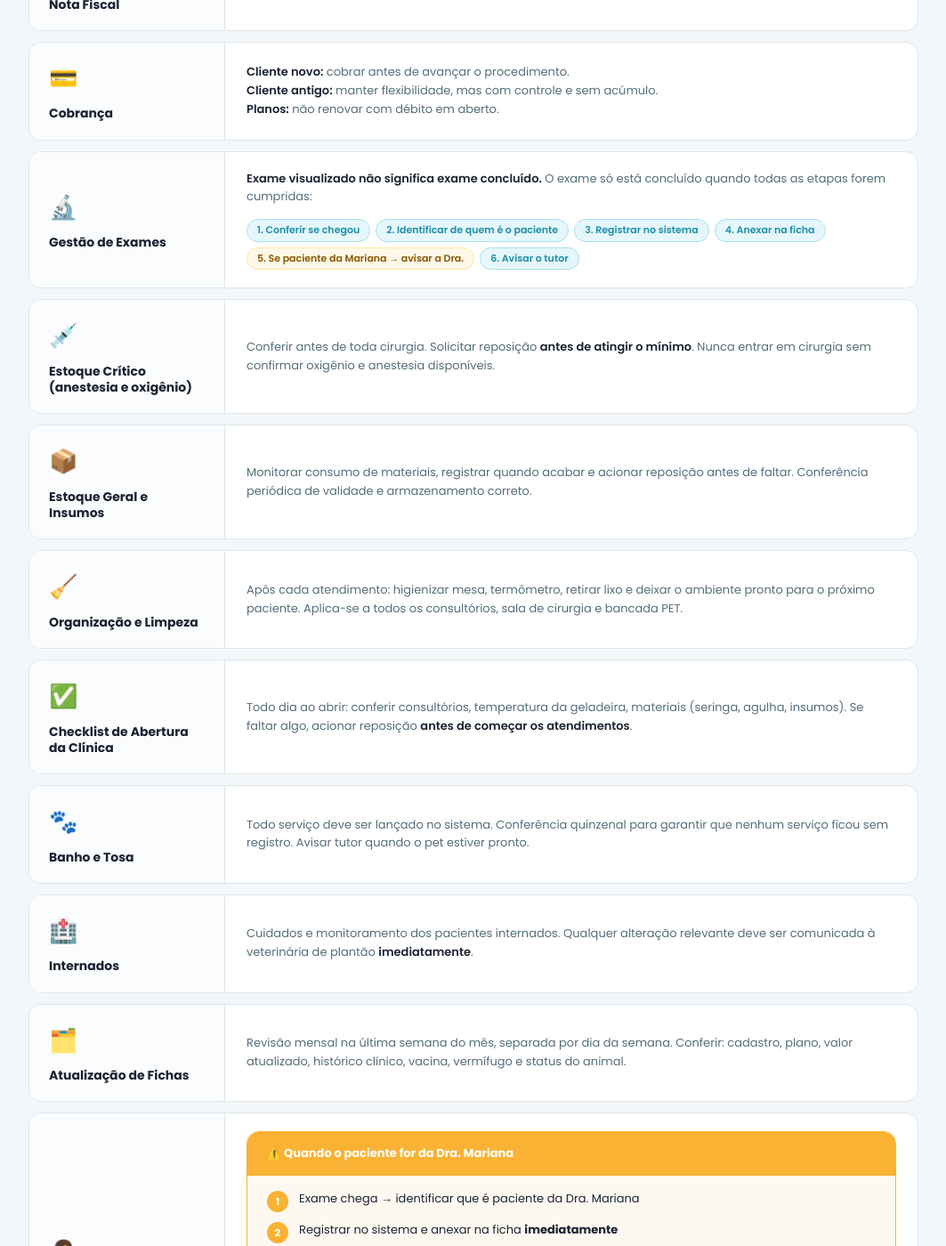
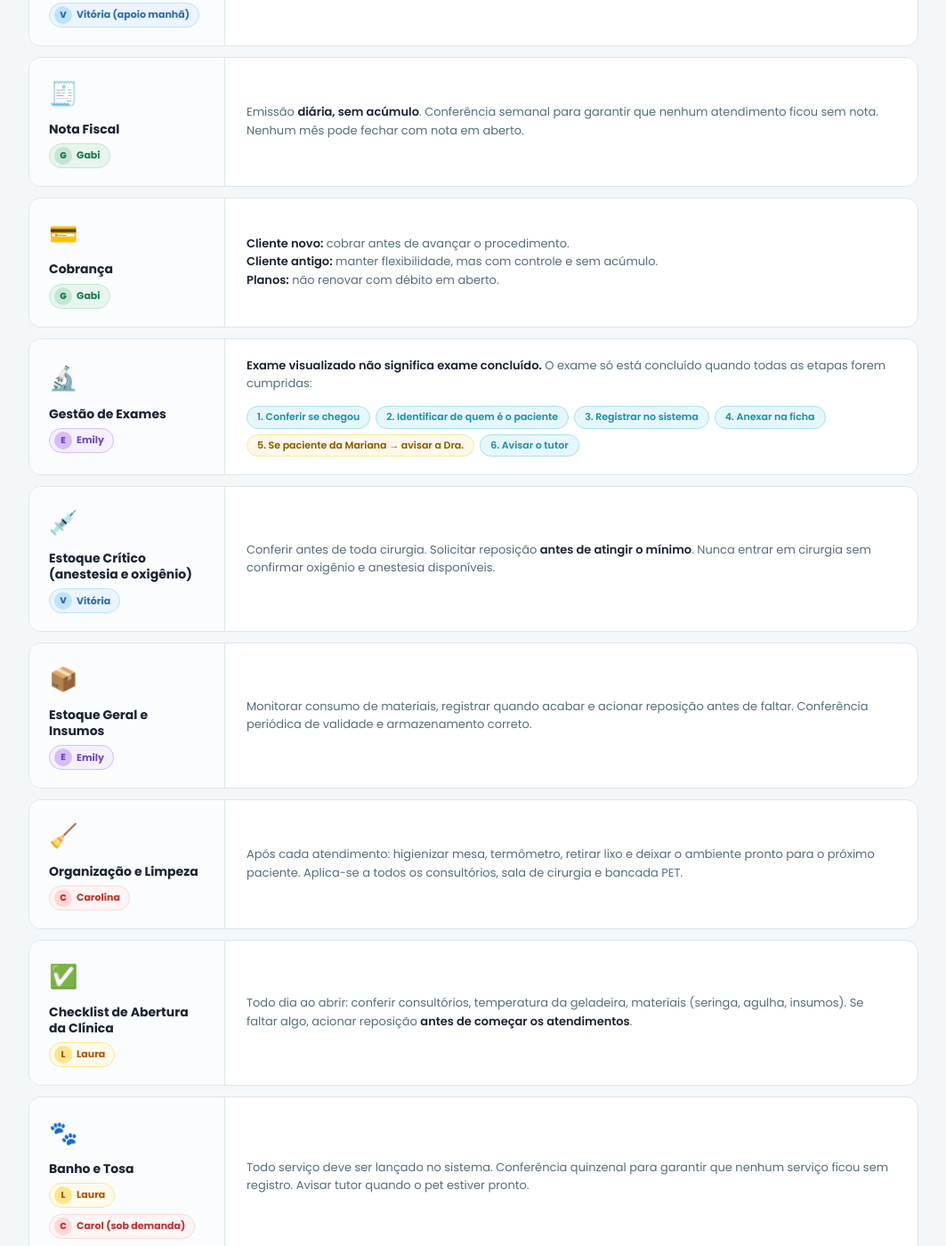
Before and after one commit to eduardosocialmedia2000-lang/bicho-da-praia, a plain HTML site: page index.html in a window 1280 px wide. Shown: the part 904-2304 px from the top of the page at 89% size, without its empty margins (108-1171 px from the left). Drawn offline with Linux system fonts and the light colour scheme.

Commit message:
Adiciona responsáveis em cada função e escala de turno

```diff
--- a/index.html
+++ b/index.html
@@ -234,6 +234,40 @@
       border-color: var(--green-border);
       color: var(--green);
     }
+
+    /* chips de pessoa */
+    .pessoa-chip {
+      display: inline-flex;
+      align-items: center;
+      gap: 5px;
+      padding: 3px 10px 3px 5px;
+      border-radius: 100px;
+      font-size: 11px;
+      font-weight: 700;
+      border: 1px solid transparent;
+      margin-top: 2px;
+      width: fit-content;
+    }
+    .pessoa-chip .ini {
+      width: 20px; height: 20px;
+      border-radius: 50%;
+      display: flex; align-items: center; justify-content: center;
+      font-size: 10px; font-weight: 800; flex-shrink: 0;
+    }
+    .chip-gabi     { background: #e8f5ee; color: #1a7a4a; border-color: #c3e6d4; }
+    .chip-gabi .ini     { background: #c3e6d4; color: #1a7a4a; }
+    .chip-vitoria  { background: #ebf4ff; color: #2b6cb0; border-color: #bee3f8; }
+    .chip-vitoria .ini  { background: #bee3f8; color: #2b6cb0; }
+    .chip-emily    { background: #f5f0ff; color: #6b46c1; border-color: #d6bcfa; }
+    .chip-emily .ini    { background: #d6bcfa; color: #6b46c1; }
+    .chip-carolina { background: #fff5f5; color: #c53030; border-color: #fed7d7; }
+    .chip-carolina .ini { background: #fed7d7; color: #c53030; }
+    .chip-laura    { background: #fffbeb; color: #b45309; border-color: #fde68a; }
+    .chip-laura .ini    { background: #fde68a; color: #b45309; }
+    .chip-mariana  { background: #fff0e0; color: #c05621; border-color: #fed7aa; }
+    .chip-mariana .ini  { background: #fed7aa; color: #c05621; }
+    .chip-indefinido { background: #f1f5f9; color: #718096; border-color: #e2e8f0; font-style: italic; font-weight: 500; }
+    .chip-indefinido .ini { background: #e2e8f0; color: #718096; }
 
     /* card em aberto */
     .funcao-card.aberto {
@@ -509,6 +543,8 @@
       <div class="funcao-left">
         <div class="funcao-icon">🏠</div>
         <div class="funcao-nome">Recepção e Atendimento</div>
+        <span class="pessoa-chip chip-gabi"><span class="ini">G</span>Gabi</span>
+        <span class="pessoa-chip chip-carolina"><span class="ini">C</span>Carol (apoio)</span>
       </div>
       <div class="funcao-right">
         <div class="funcao-desc">
@@ -527,6 +563,8 @@
       <div class="funcao-left">
         <div class="funcao-icon">📱</div>
         <div class="funcao-nome">WhatsApp</div>
+        <span class="pessoa-chip chip-gabi"><span class="ini">G</span>Gabi</span>
+        <span class="pessoa-chip chip-vitoria"><span class="ini">V</span>Vitória (apoio manhã)</span>
       </div>
       <div class="funcao-right">
         <div class="funcao-desc">
@@ -539,6 +577,7 @@
       <div class="funcao-left">
         <div class="funcao-icon">🧾</div>
         <div class="funcao-nome">Nota Fiscal</div>
+        <span class="pessoa-chip chip-gabi"><span class="ini">G</span>Gabi</span>
       </div>
       <div class="funcao-right">
         <div class="funcao-desc">
@@ -551,6 +590,7 @@
       <div class="funcao-left">
         <div class="funcao-icon">💳</div>
         <div class="funcao-nome">Cobrança</div>
+        <span class="pessoa-chip chip-gabi"><span class="ini">G</span>Gabi</span>
       </div>
       <div class="funcao-right">
         <div class="funcao-desc">
@@ -565,6 +605,7 @@
       <div class="funcao-left">
         <div class="funcao-icon">🔬</div>
         <div class="funcao-nome">Gestão de Exames</div>
+        <span class="pessoa-chip chip-emily"><span class="ini">E</span>Emily</span>
       </div>
       <div class="funcao-right">
         <div class="funcao-desc">
@@ -585,6 +626,7 @@
       <div class="funcao-left">
         <div class="funcao-icon">💉</div>
         <div class="funcao-nome">Estoque Crítico<br/>(anestesia e oxigênio)</div>
+        <span class="pessoa-chip chip-vitoria"><span class="ini">V</span>Vitória</span>
       </div>
       <div class="funcao-right">
         <div class="funcao-desc">
@@ -597,6 +639,7 @@
       <div class="funcao-left">
         <div class="funcao-icon">📦</div>
         <div class="funcao-nome">Estoque Geral e Insumos</div>
+        <span class="pessoa-chip chip-emily"><span class="ini">E</span>Emily</span>
       </div>
       <div class="funcao-right">
         <div class="funcao-desc">
@@ -609,6 +652,7 @@
       <div class="funcao-left">
         <div class="funcao-icon">🧹</div>
         <div class="funcao-nome">Organização e Limpeza</div>
+        <span class="pessoa-chip chip-carolina"><span class="ini">C</span>Carolina</span>
       </div>
       <div class="funcao-right">
         <div class="funcao-desc">
@@ -621,6 +665,7 @@
       <div class="funcao-left">
         <div class="funcao-icon">✅</div>
         <div class="funcao-nome">Checklist de Abertura da Clínica</div>
+        <span class="pessoa-chip chip-laura"><span class="ini">L</span>Laura</span>
       </div>
       <div class="funcao-right">
         <div class="funcao-desc">
@@ -633,6 +678,8 @@
       <div class="funcao-left">
         <div class="funcao-icon">🐾</div>
         <div class="funcao-nome">Banho e Tosa</div>
+        <span class="pessoa-chip chip-laura"><span class="ini">L</span>Laura</span>
+        <span class="pessoa-chip chip-carolina"><span class="ini">C</span>Carol (sob demanda)</span>
       </div>
       <div class="funcao-right">
         <div class="funcao-desc">
@@ -645,6 +692,7 @@
       <div class="funcao-left">
         <div class="funcao-icon">🏥</div>
         <div class="funcao-nome">Internados</div>
+        <span class="pessoa-chip chip-carolina"><span class="ini">C</span>Carolina</span>
       </div>
       <div class="funcao-right">
         <div class="funcao-desc">
@@ -657,6 +705,7 @@
       <div class="funcao-left">
         <div class="funcao-icon">🗂️</div>
         <div class="funcao-nome">Atualização de Fichas</div>
+        <span class="pessoa-chip chip-emily"><span class="ini">E</span>Emily</span>
       </div>
       <div class="funcao-right">
         <div class="funcao-desc">
@@ -669,6 +718,7 @@
       <div class="funcao-left">
         <div class="funcao-icon">👩‍⚕️</div>
         <div class="funcao-nome">Pacientes da Dra. Mariana — Fluxo Obrigatório</div>
+        <span class="pessoa-chip chip-indefinido"><span class="ini">?</span>A definir c/ a Dra.</span>
       </div>
       <div class="funcao-right">
         <div class="subfluxo">
@@ -720,35 +770,37 @@
     <div class="dia-card">
       <div class="dia-header">Segunda</div>
       <div class="dia-body">
-        <span>Recepção noturna</span>
+        <span class="pessoa-chip chip-gabi"><span class="ini">G</span>Gabi</span>
         <span class="dia-nota">fixo</span>
       </div>
     </div>
     <div class="dia-card">
       <div class="dia-header">Terça</div>
       <div class="dia-body">
-        <span>Recepção noturna</span>
+        <span class="pessoa-chip chip-mariana"><span class="ini">M</span>Mariana</span>
         <span class="dia-nota">fixo</span>
       </div>
     </div>
     <div class="dia-card">
       <div class="dia-header">Quarta</div>
       <div class="dia-body">
-        <span>Recepção noturna</span>
+        <span class="pessoa-chip chip-carolina"><span class="ini">C</span>Carolina</span>
         <span class="dia-nota">fixo</span>
       </div>
     </div>
     <div class="dia-card">
       <div class="dia-header">Quinta</div>
       <div class="dia-body">
-        <span>Recepção noturna</span>
+        <span class="pessoa-chip chip-gabi"><span class="ini">G</span>Gabi</span>
+        <span class="pessoa-chip chip-carolina"><span class="ini">C</span>Carolina</span>
         <span class="dia-nota">reveza</span>
       </div>
     </div>
     <div class="dia-card">
       <div class="dia-header">Sexta</div>
       <div class="dia-body">
-        <span>Recepção noturna</span>
+        <span class="pessoa-chip chip-carolina"><span class="ini">C</span>Carolina</span>
+        <span class="pessoa-chip chip-gabi"><span class="ini">G</span>Gabi</span>
         <span class="dia-nota">reveza</span>
       </div>
     </div>
```
